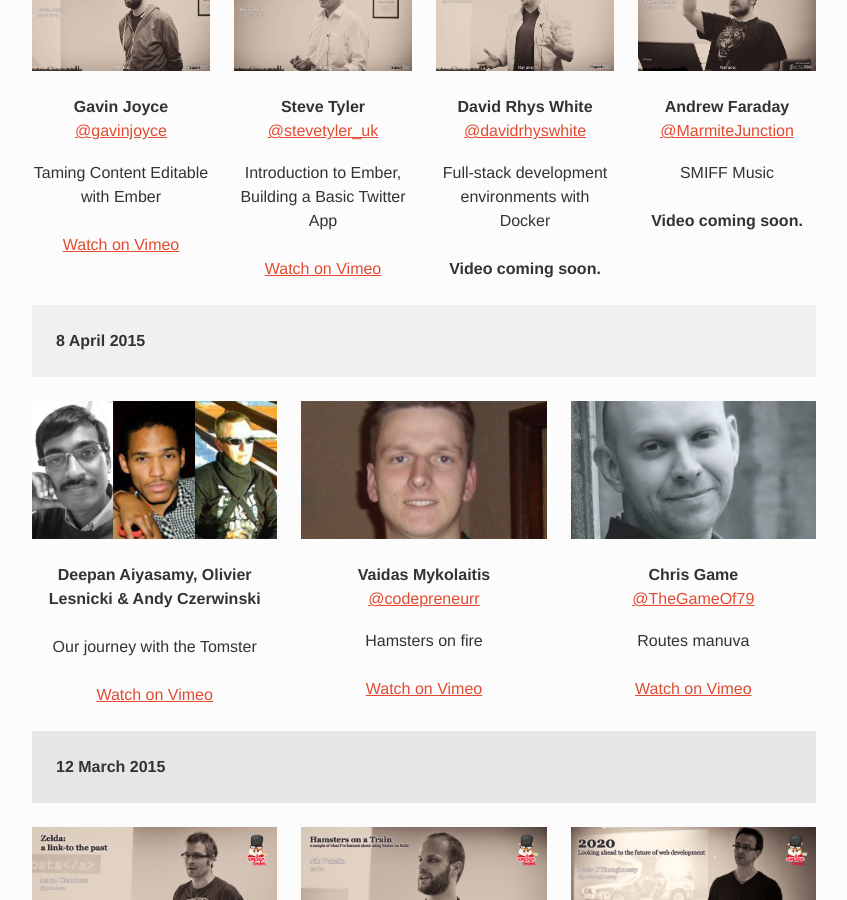
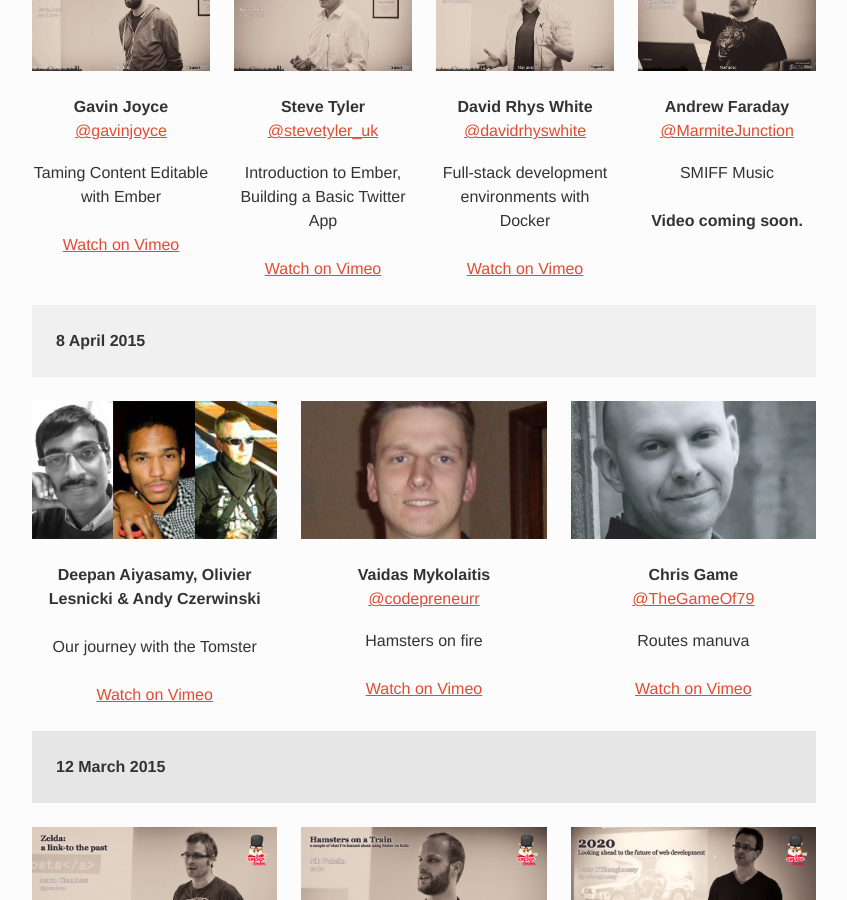
Before and after one commit to emberlondon/emberlondon.github.io, a Jekyll site: the page built from index.html, in a window 1280 px wide and 900 px high, scrolled down 1888 px. Shown: the whole window, without its empty margins (216-1063 px from the left). Built offline with Jekyll 4.4.1, drawn with Linux system fonts in a browser that asks for light colours; nearby versions of some CDN libraries; some of the changed lines change nothing that is shown.

Commit message:
Add David Rhys White video

```diff
--- a/_data/previous-events.yml
+++ b/_data/previous-events.yml
@@ -14,6 +14,7 @@
     speaker_twitter: davidrhyswhite
     image: images/speakers/davidrhyswhite.jpg
     info: "Full-stack development environments with Docker"
+    video_url: https://vimeo.com/128729539
   - speaker_name: Andrew Faraday
     speaker_twitter: MarmiteJunction
     image: images/speakers/marmitejunction.jpg
```
